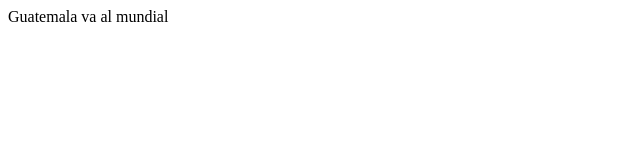
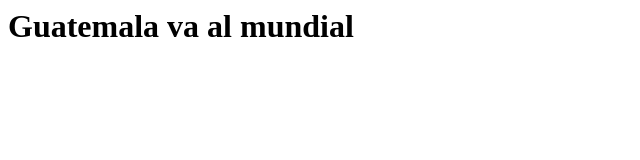
Before and after one commit to LethesMerida/htmlcurso, a plain HTML site: page index.html in a window 1280 px wide. Shown: the whole page, without its empty margins (0-640 px from the left). Drawn offline with Linux system fonts and the light colour scheme.

Commit message:
guardando las notas del curso

```diff
--- a/index.html
+++ b/index.html
@@ -3,6 +3,6 @@
         <title>Mi Primera página web</title>
     </head>
     <body>
-        Guatemala va al mundial
+        <h1>Guatemala va al mundial</h1>
     </body>
 </html>
```
